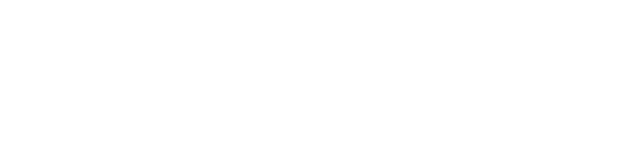
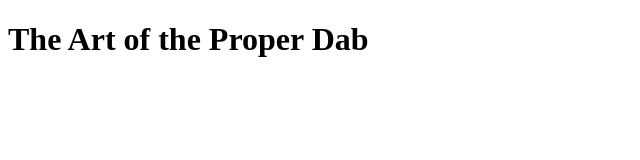
Before and after one commit to SuperPoptart/WebFinalGroup7, a plain HTML site: page index.html in a window 1280 px wide. Shown: the whole page, without its empty margins (0-640 px from the left). Drawn offline with Linux system fonts and the light colour scheme.

Commit message:
adding some stuff to test

```diff
--- a/index.html
+++ b/index.html
@@ -3,4 +3,7 @@
     <head>
         <title>Dab on em</title>
     </head>
+    <body>
+    <h1>The Art of the Proper Dab</h1>
+    </body>
 </html>
```
